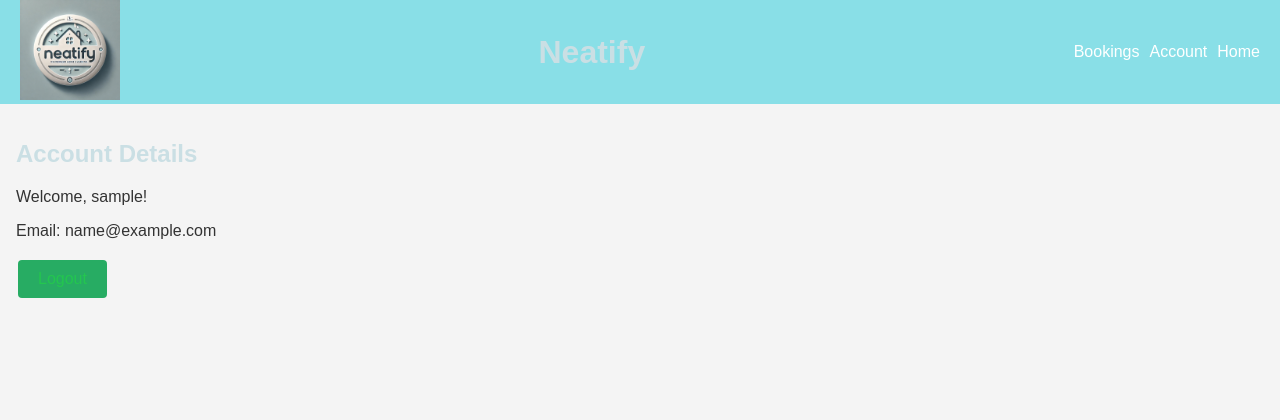
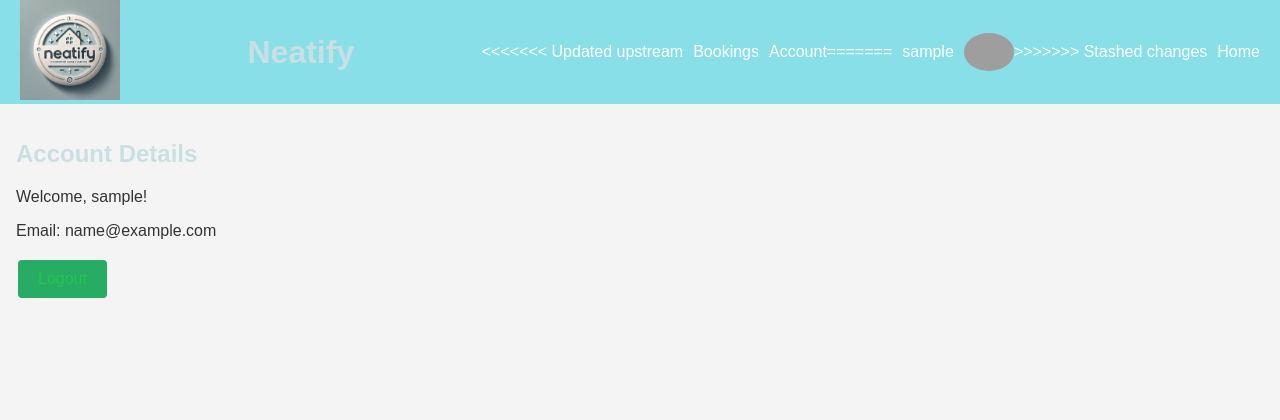
Before and after one commit to Shadowjumper3000/NeatClean, a Django app: page /account/ in a window 1280 px wide. Shown: the top 420 px of the page. Run offline with Django 5.2, Linux system fonts and the light colour scheme; the visitor is signed in with stand-in values (Sample User, id 1); parts of the project's set-up code (start-up, migrations or seed data) failed here and were passed over; grey boxes are pictures that could not be loaded.

Commit message:
fix(base) username display

```diff
--- a/frontend/templates/base.html
+++ b/frontend/templates/base.html
@@ -19,8 +19,27 @@
         <nav>
             <ul>
                 {% if user.is_authenticated %}
+<<<<<<< Updated upstream
                     <li><a href="{% url 'bookings' %}">Bookings</a></li> <!-- Show Bookings tab only when logged in -->
                     <li><a href="{% url 'account' %}">Account</a></li>
+=======
+                    <li class="profile-container">
+                        <a href="{% url 'account' %}" class="profile-link">
+                            <div style="display: flex; align-items: center;">
+                                <span>{{ user.username }}</span>
+                                {% if user.picture %}
+                                    <div style="display: flex; align-items: center; max-width: 50px; border-radius: 50%; overflow: hidden; margin-left: 10px;">
+                                        <img src="{{ user.picture.url }}" alt="Account" class="profile-pic" style="width: 100%; display: inline-block; vertical-align: middle;">
+                                    </div>
+                                {% else %}
+                                    <div style="display: flex; align-items: center; max-width: 50px; border-radius: 50%; overflow: hidden; margin-left: 10px;">
+                                        <img src="{% static 'img/default-profile.png' %}" alt="Account" class="profile-pic" style="width: 100%; display: inline-block; vertical-align: middle;">
+                                    </div>
+                                {% endif %}
+                            </div>
+                        </a>
+                    </li>
+>>>>>>> Stashed changes
                 {% else %}
                     <li><a href="{% url 'login' %}">Login</a></li>
                 {% endif %}
```
